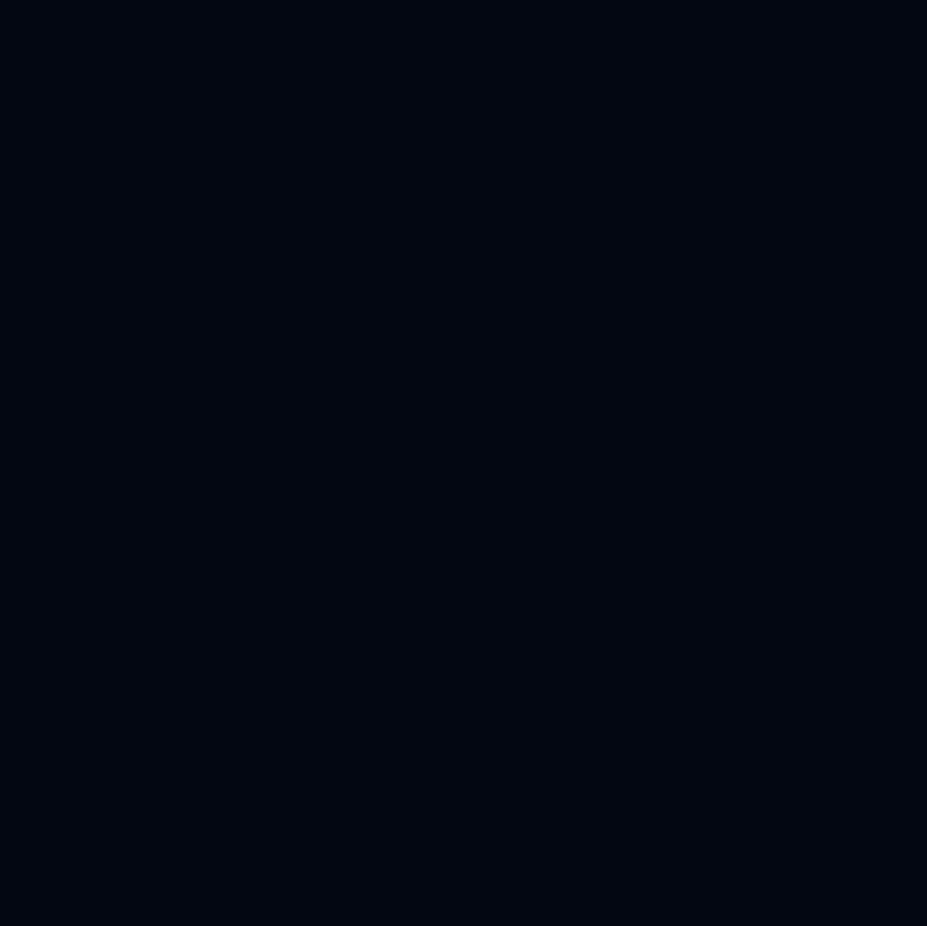
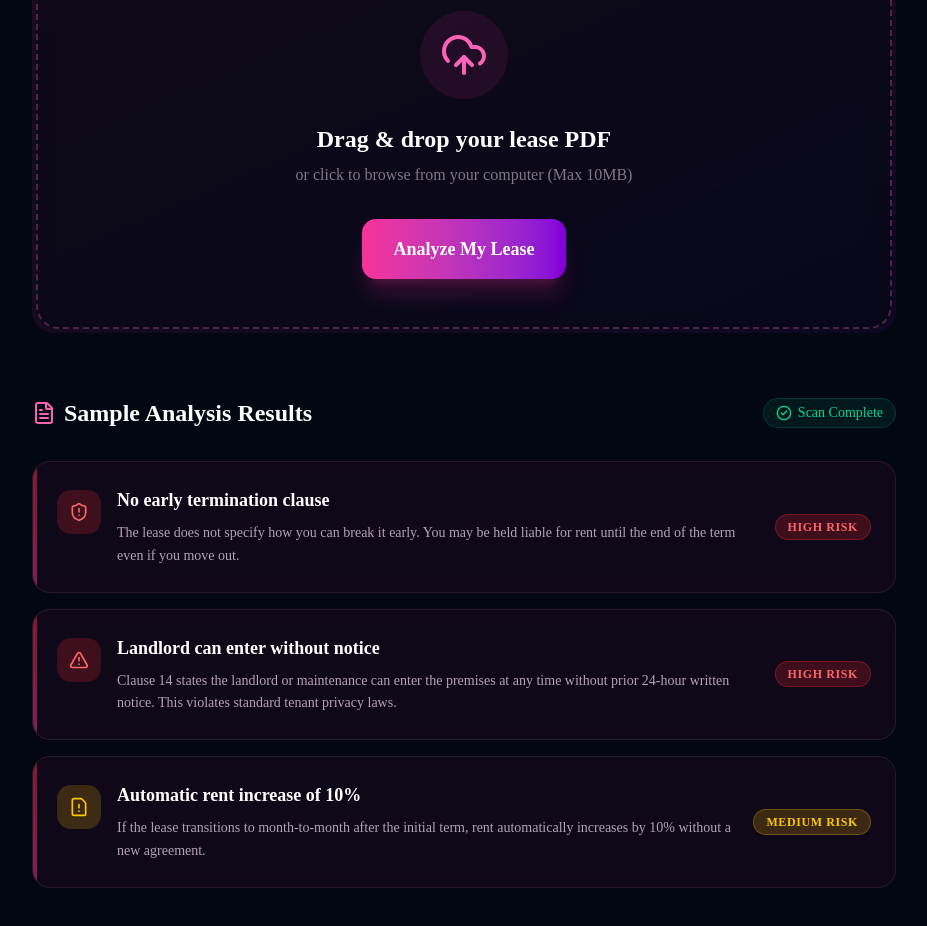
Before and after one commit to BharathiGaneshkumar/DawgDen, a Next.js app: page /lease in a window 1280 px wide. Shown: the part 340-1266 px from the top of the page, without its empty margins (176-1103 px from the left). Before the commit the page ends 800 px from the top, so only its background shows below. Built offline with nearby package versions, Linux system fonts and the light colour scheme.

Commit message:
lease and community pages UI

```diff
--- a/app/lease/page.tsx
+++ b/app/lease/page.tsx
@@ -1,7 +1,110 @@
+import { UploadCloud, FileWarning, AlertTriangle, ShieldAlert, CheckCircle2, FileText } from "lucide-react";
+
+const analysisResults = [
+  {
+    id: 1,
+    issue: "No early termination clause",
+    description: "The lease does not specify how you can break it early. You may be held liable for rent until the end of the term even if you move out.",
+    severity: "High",
+    icon: ShieldAlert,
+  },
+  {
+    id: 2,
+    issue: "Landlord can enter without notice",
+    description: "Clause 14 states the landlord or maintenance can enter the premises at any time without prior 24-hour written notice. This violates standard tenant privacy laws.",
+    severity: "High",
+    icon: AlertTriangle,
+  },
+  {
+    id: 3,
+    issue: "Automatic rent increase of 10%",
+    description: "If the lease transitions to month-to-month after the initial term, rent automatically increases by 10% without a new agreement.",
+    severity: "Medium",
+    icon: FileWarning,
+  }
+];
+
+const severityColors: Record<string, string> = {
+  High: "bg-red-500/20 text-red-400 border-red-500/30",
+  Medium: "bg-yellow-500/20 text-yellow-400 border-yellow-500/30",
+  Low: "bg-blue-500/20 text-blue-400 border-blue-500/30",
+};
+
 export default function LeaseCheckerPage() {
   return (
-    <div className="mx-auto max-w-7xl px-4 py-12">
-      <h1 className="text-3xl font-bold text-white">Lease Checker</h1>
+    <div className="mx-auto max-w-4xl px-4 py-16 min-h-screen">
+      {/* Header */}
+      <div className="mb-12 text-center">
+        <h1 className="text-5xl font-extrabold text-white tracking-tight mb-4">
+          AI <span className="text-transparent bg-clip-text bg-gradient-to-r from-pink-400 to-purple-500">Lease Checker</span>
+        </h1>
+        <p className="text-lg text-pink-100/60 max-w-2xl mx-auto">
+          Don't get trapped in a bad lease. Upload your PDF and our AI will instantly scan it for red flags, hidden fees, and unfair clauses.
+        </p>
+      </div>
+
+      {/* Upload Section */}
+      <div className="mb-10 rounded-3xl bg-gradient-to-br from-pink-500/10 to-purple-800/10 p-1">
+        <div className="flex flex-col items-center justify-center rounded-[23px] border-2 border-dashed border-pink-400/30 bg-gray-950/50 backdrop-blur-sm p-12 text-center transition-all hover:bg-pink-900/10 hover:border-pink-400/50 group cursor-pointer">
+          <div className="mb-6 rounded-full bg-pink-500/10 p-5 group-hover:scale-110 transition-transform duration-300">
+            <UploadCloud className="h-12 w-12 text-pink-400" />
+          </div>
+          <h3 className="mb-2 text-2xl font-bold text-white">Drag & drop your lease PDF</h3>
+          <p className="mb-8 text-pink-100/50">or click to browse from your computer (Max 10MB)</p>
+
+          <button className="rounded-xl bg-gradient-to-r from-pink-500 to-purple-700 px-8 py-4 text-lg font-bold text-white shadow-xl shadow-pink-500/20 transition-all hover:-translate-y-1 hover:shadow-pink-500/40 w-full sm:w-auto">
+            Analyze My Lease
+          </button>
+        </div>
+      </div>
+
+      {/* Fake Analysis Results */}
+      <div className="mt-16">
+        <div className="flex items-center justify-between mb-8">
+          <h2 className="text-2xl font-bold text-white flex items-center gap-2">
+            <FileText className="h-6 w-6 text-pink-400" />
+            Sample Analysis Results
+          </h2>
+          <span className="inline-flex items-center gap-1.5 rounded-full bg-emerald-500/10 px-3 py-1 text-sm font-medium text-emerald-400 border border-emerald-500/20">
+            <CheckCircle2 className="h-4 w-4" />
+            Scan Complete
+          </span>
+        </div>
+
+        <div className="space-y-4">
+          {analysisResults.map((result) => {
+            const Icon = result.icon;
+            return (
+              <div
+                key={result.id}
+                className="group relative overflow-hidden rounded-2xl border border-pink-300/10 bg-pink-500/5 p-6 backdrop-blur-sm transition-all hover:border-pink-400/30 hover:bg-pink-500/10"
+              >
+                <div className="absolute left-0 top-0 h-full w-1 bg-gradient-to-b from-red-500 to-pink-500 opacity-50 group-hover:opacity-100 transition-opacity"></div>
+
+                <div className="flex flex-col sm:flex-row sm:items-start justify-between gap-4">
+                  <div className="flex items-start gap-4">
+                    <div className={`mt-1 rounded-xl p-3 ${severityColors[result.severity]}`}>
+                      <Icon className="h-5 w-5" />
+                    </div>
+                    <div>
+                      <h3 className="text-lg font-bold text-white mb-2">{result.issue}</h3>
+                      <p className="text-pink-100/70 text-sm leading-relaxed max-w-2xl">
+                        {result.description}
+                      </p>
+                    </div>
+                  </div>
+
+                  <div className="shrink-0 sm:self-center ml-12 sm:ml-0">
+                    <span className={`inline-flex items-center rounded-full border px-3 py-1 text-xs font-bold uppercase tracking-wider ${severityColors[result.severity]}`}>
+                      {result.severity} Risk
+                    </span>
+                  </div>
+                </div>
+              </div>
+            );
+          })}
+        </div>
+      </div>
     </div>
   );
 }
```
